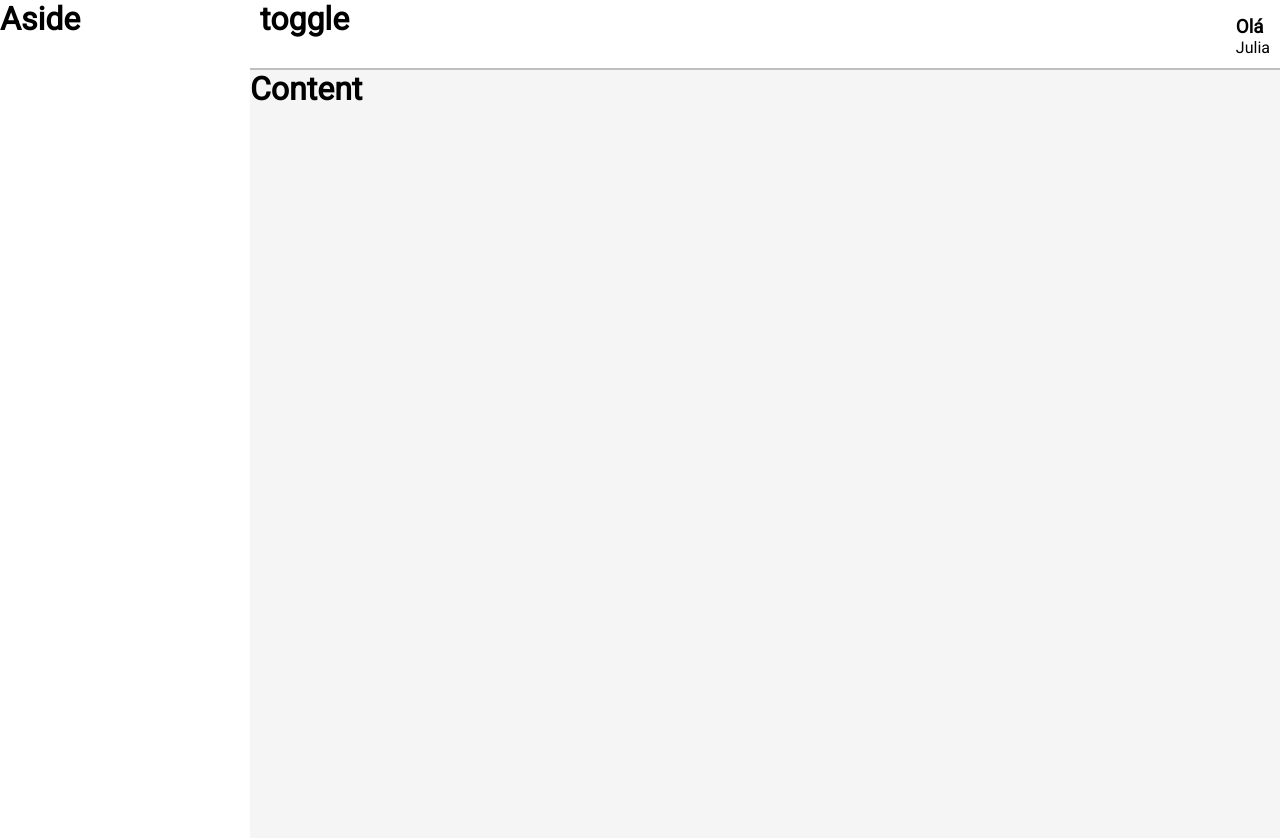
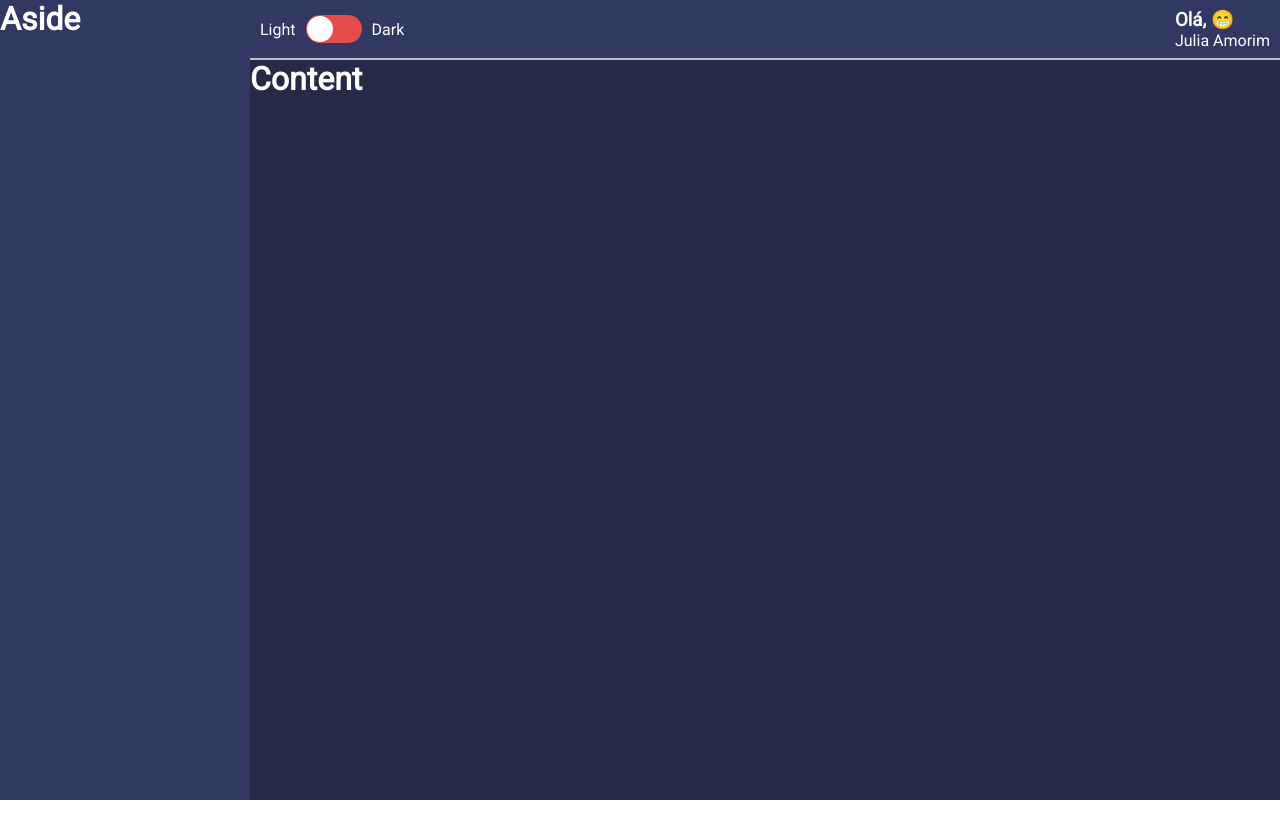
Before and after one commit to KaKeeM/minha-carteira, a React (Create React App) app: page / in a window 1280 px wide. Shown: the top 838 px of the page. After the commit the page ends 800 px from the top, so only its background shows below. Built offline with nearby package versions, Linux system fonts and the light colour scheme.

Commit message:
Adiconado o toggle, resolvido a mainheader

```diff
--- a/package.json
+++ b/package.json
@@ -13,6 +13,7 @@
     "react": "^18.3.1",
     "react-dom": "^18.3.1",
     "react-scripts": "5.0.1",
+    "react-switch": "^7.0.0",
     "styled-components": "^6.1.11",
     "typescript": "^4.9.5",
     "web-vitals": "^2.1.4"
--- a/src/App.tsx
+++ b/src/App.tsx
@@ -2,7 +2,7 @@ import React from 'react';
 import GlobalStyles from './styles/GlobalStyles';
 import Layout from './components/Layout';
 import {ThemeProvider} from 'styled-components'
-import lightTheme from './styles/themes/light'
+import lightTheme from './styles/themes/dark'
 
 const App: React.FC  = () => {
     return (
--- a/src/components/Layout/index.tsx
+++ b/src/components/Layout/index.tsx
@@ -8,8 +8,8 @@ import Aside from "../Aside";
 const Layout: React.FC  = () => {
     return (
         <Grid>
+            <MainHeader/>
             <Aside/>
-            <MainHeader/>
             <Content/>
         </Grid>
     );
--- a/src/components/Layout/styles.ts
+++ b/src/components/Layout/styles.ts
@@ -3,7 +3,7 @@ import styled from 'styled-components'
 export const Grid = styled.div`
     display: grid;
     grid-template-columns: 250px auto;
-    grid-template-rows: 70px auto;
+    grid-template-rows: 60px auto;
     grid-template-areas:
     'AS MH'
     'AS CT';
--- a/src/components/MainHeader/index.tsx
+++ b/src/components/MainHeader/index.tsx
@@ -1,16 +1,24 @@
-import React from "react";
+import React, { useMemo } from "react";
 import { Container, Profile, Welcome, UserName } from './styles';
+import emojis from '../../util/emojis';
+import Toggle from '../Toggle';
 
 const MainHeader: React.FC = () => {
+  const emoji = useMemo(() => {
+    const index = Math.floor(Math.random() * emojis.length);
+    const emo = emojis[index];
+    return emo;
+  }, []);
+
   return (
     <Container>
-      <h1>toggle</h1>
+      <Toggle/>
       <Profile>
-        <Welcome>Olá</Welcome>
-        <UserName>Julia</UserName>
+        <Welcome>Olá, {emoji} </Welcome>
+        <UserName>Julia Amorim</UserName>
       </Profile>
     </Container>
   );
 }
 
-export default MainHeader; // Certifique-se de exportar o componente como padrão
+export default MainHeader;
--- a/src/components/MainHeader/styles.ts
+++ b/src/components/MainHeader/styles.ts
@@ -5,7 +5,7 @@ export const Container = styled.div`
   background-color: ${props => props.theme.colors.secondary};
   display: flex;
   justify-content: space-between;
-    align-items: flex-start;
+  align-items: center;
   padding: 0 10px;
   border-bottom: 2px solid ${props => props.theme.colors.gray};
   height: auto;
@@ -13,15 +13,18 @@ export const Container = styled.div`
 
 export const Profile = styled.div`
   color: ${props => props.theme.colors.white};
+  display: flex;
+  flex-direction: column;
+  align-items: flex-start;
   height: auto;
-    margin-top: 2vh;
 `;
 
 export const Welcome = styled.h3`
-    height: auto;
-
+  margin: 0;
+  height:auto;
 `;
 
 export const UserName = styled.span`
+  margin: 0;
   height: auto;
 `;
--- /dev/null
+++ b/src/components/Toggle/index.tsx
@@ -0,0 +1,23 @@
+import React, { useState } from "react";
+import { ToggleLabel, Container,ToggleSelector } from './style';
+
+const Toggle: React.FC = () => {
+    const [isChecked, setIsChecked] = useState(false);
+
+    const handleToggle = (checked: boolean) => {
+        setIsChecked(checked);
+    };
+
+    return (
+        <Container>
+            <ToggleLabel>Light</ToggleLabel>
+            <ToggleSelector
+                checked={isChecked}
+                onChange={handleToggle}
+            />
+            <ToggleLabel>Dark</ToggleLabel>
+        </Container>
+    );
+};
+
+export default Toggle;
--- /dev/null
+++ b/src/components/Toggle/style.ts
@@ -0,0 +1,25 @@
+import styled from 'styled-components';
+import Switch, {ReactSwitchProps} from 'react-switch';
+
+
+export const Container = styled.div`
+  display: flex;
+  align-items: center;
+  gap: 10px;
+  height: auto;
+`;
+
+export const ToggleLabel = styled.span`
+  color: ${props => props.theme.colors.white};
+  height: auto;
+`;
+
+export const ToggleSelector = styled(Switch).attrs<ReactSwitchProps>(
+    ({theme}) => ({
+        onColor: theme.colors.info,
+        offColor: theme.colors.warning,
+        uncheckedIcon: false,
+        checkedIcon: false,
+    })
+)<ReactSwitchProps>`
+`;
--- a/src/styles/GlobalStyles.ts
+++ b/src/styles/GlobalStyles.ts
@@ -1,9 +1,10 @@
-import {createGlobalStyle} from 'styled-components';
+import { createGlobalStyle } from 'styled-components';
 
 export default createGlobalStyle`
     * {
         margin: 0;
-        height: 100vh;
+        padding: 0;
+        box-sizing: border-box;
         font-family: 'Roboto', sans-serif;
     }
 
--- /dev/null
+++ b/src/util/emojis.ts
@@ -0,0 +1 @@
+export default ['😃', '😁', '💗', '😎', '😱'];
```
Also changed, not shown: 1 other file (tests, documents, lock files or other folders). Lines whose indentation alone changed are shown as unchanged.
